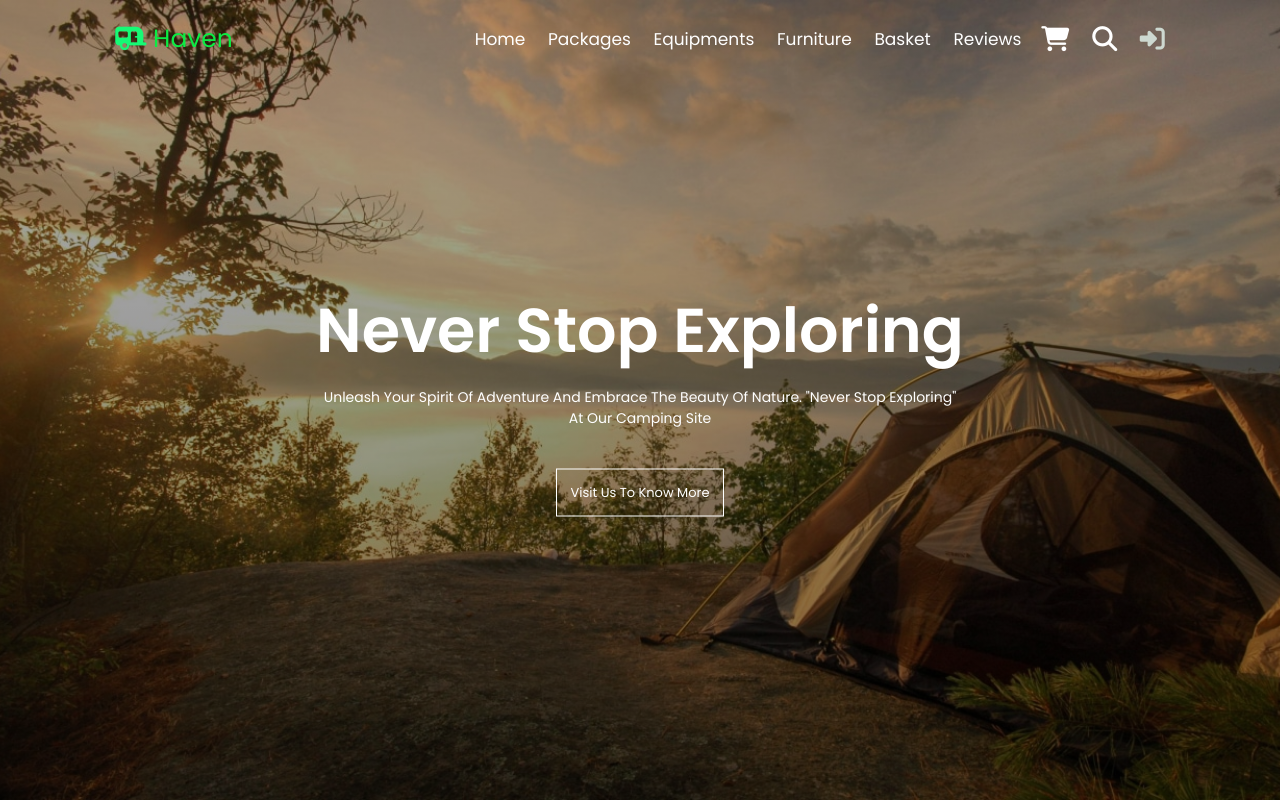
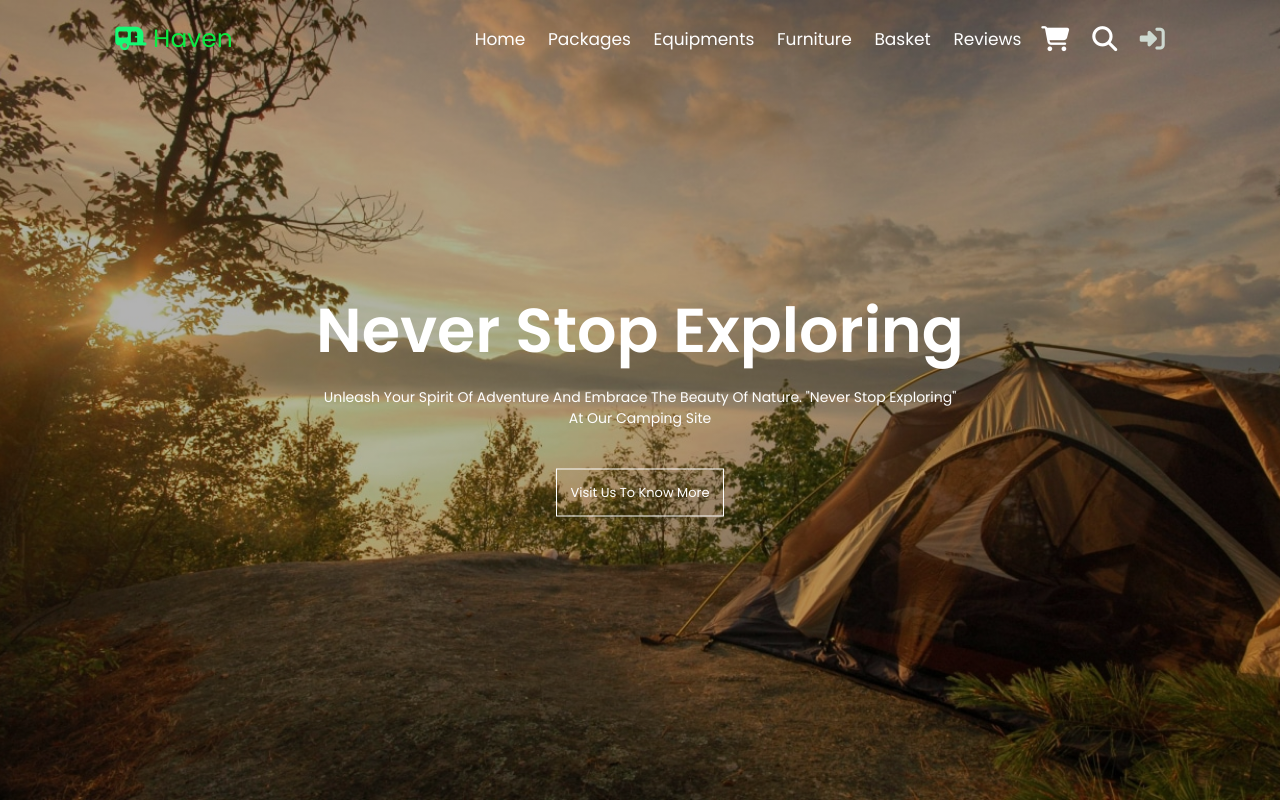
Before and after one commit to rseann/camping-websites4.github.io, a plain HTML site: page index.html in a window 1280 px wide. Shown: the top 802 px of the page. Drawn offline with nearby package versions, Linux system fonts and the light colour scheme.

Commit message:
initial commit

```diff
--- a/assets/css/styles.css
+++ b/assets/css/styles.css
@@ -43,7 +43,7 @@ p{
 .head{
     min-height: 100vh;
     width: 100%;
-    background-image:linear-gradient(rgba(0,0,0,0.3),rgba(0,0,0,0.5)) ,url('../images/bg.jpg');
+    background-image:linear-gradient(rgba(0,0,0,0.3),rgba(0,0,0,0.3)) ,url('../images/bg.jpg');
     background-size: cover;
     background-position: center;
     position: relative;
```
